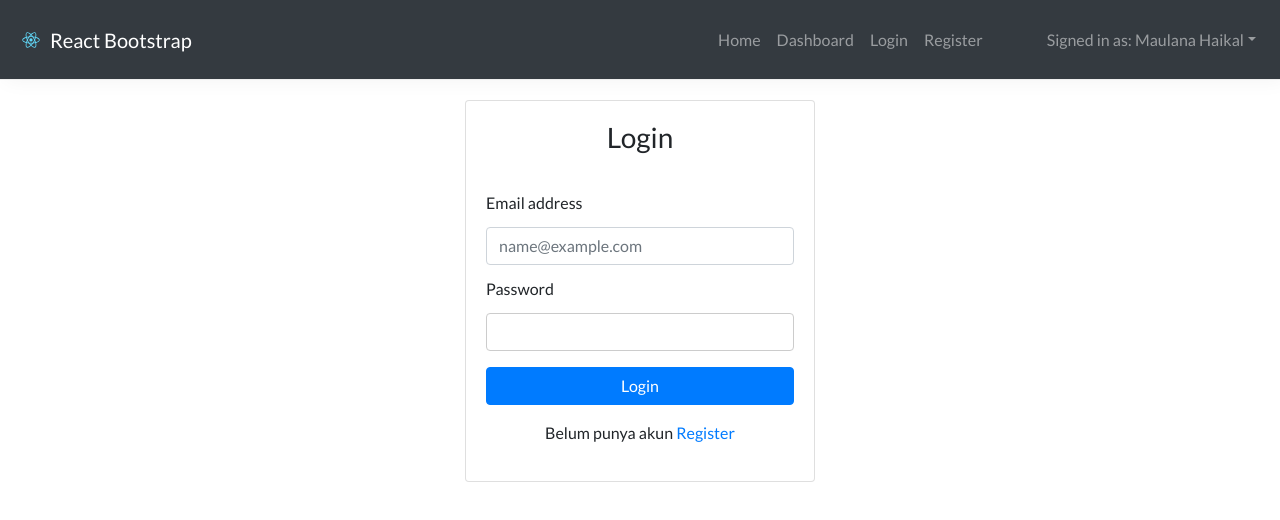
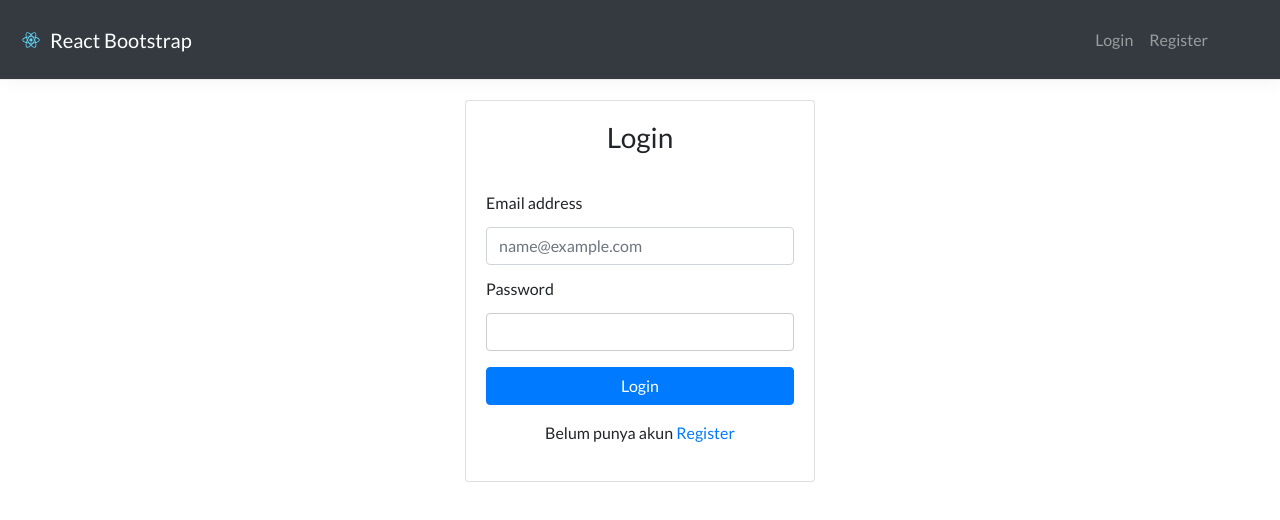
Before and after one commit to HaikalM/FP-Sanbercode-Reactjs-0820, a React (Create React App) app: page /login in a window 1280 px wide. Shown: the top 520 px of the page. Built offline with nearby package versions, Linux system fonts and the light colour scheme.

Commit message:
fix login & register

```diff
--- a/src/components/landing/Navbar.js
+++ b/src/components/landing/Navbar.js
@@ -1,4 +1,4 @@
-import React from 'react'
+import React, {useContext} from 'react'
 import {
 	Navbar, Nav, NavDropdown,
 	Form, FormControl,
@@ -6,8 +6,16 @@ import {
 } from 'react-bootstrap'
 import logo from '../../logo.svg'
 import {Link} from 'react-router-dom'
+import {LoginContext} from '../../context/LoginContext'
 
 const NavbarBootstrap = () => {
+	const {user_data} = useContext(LoginContext)
+	const [userData, setUserData] = user_data
+
+	function handleLogout(){
+
+	}
+
 	return(
 		<Navbar bg="dark" variant='dark' sticky='top'>
 			<Navbar.Brand href="#home">
@@ -23,18 +31,28 @@ const NavbarBootstrap = () => {
 			<Navbar.Toggle aria-controls="basic-navbar-nav" />
 			<Navbar.Collapse id="basic-navbar-nav">
 				<Nav className="ml-auto mr-5">
+					{userData !== null && (
+						<>
 							<Link to='/' className='nav-link'>Home</Link>
 							<Link to='/dashboard' className='nav-link'>Dashboard</Link>
+						</>
+					)}
+					{userData === null && (
+						<>
 							<Link to='/login' className='nav-link'>Login</Link>
 							<Link to='/register' className='nav-link'>Register</Link>
+						</>
+					)}
 				</Nav>
+					{userData !== null && (
 						<Nav>
-					<NavDropdown title="Signed in as: Maulana Haikal" id="basic-nav-dropdown">
+							<NavDropdown title={`Signed in as: ${userData.name}`} id="basic-nav-dropdown">
 								<NavDropdown.Item href="#action/3.1">Profile</NavDropdown.Item>
 								<NavDropdown.Divider />
-						<NavDropdown.Item href="#action/3.4">Logout</NavDropdown.Item>
+								<NavDropdown.Item onCLick={() => handleLogout}>Logout</NavDropdown.Item>
 							</NavDropdown>
 						</Nav>
+					)}
 			</Navbar.Collapse>
 		</Navbar>
 	)
--- a/src/components/landing/RegisterForm.js
+++ b/src/components/landing/RegisterForm.js
@@ -1,6 +1,7 @@
 import React, {useState, useContext} from 'react'
 import {Form, Button} from 'react-bootstrap'
 import {LoginContext} from '../../context/LoginContext'
+import axios from 'axios'
 
 const RegisterForm = () => {
 	const {user_data, input_login} = useContext(LoginContext)
@@ -28,13 +29,23 @@ const RegisterForm = () => {
 	}
 
 	function handleSubmit(e){
-		console.log(userData)
 		e.preventDefault()
-		setUserData([...userData, {
+		axios.post(`https://backendexample.sanbersy.com/api/register`,{
 			name: registerInput.name,
 			email: registerInput.email,
 			password: registerInput.password,
-		}])
+		}).then(
+			(res) => {
+				console.log(res.data)
+				var user = res.data.user
+				var token = res.data.token
+				var currentUser = {name: user.name, email: user.email, token}
+				setUserData(currentUser)
+				localStorage.setItem('user', JSON.stringify(currentUser))
+			}
+		).catch((err)=>{
+			alert(err)
+		})
 		setRegisterInput({
 			name: '',
 			email: '',
--- a/src/context/LoginContext.js
+++ b/src/context/LoginContext.js
@@ -2,22 +2,24 @@ import React, {useState, useEffect, createContext} from 'react'
 export const LoginContext = createContext()
 
 const LoginProvider = (props) => {
+	const currentUser = JSON.parse(localStorage.getItem('user'))
+	const initUser = currentUser ? currentUser : null
 	const [loginInput, setLoginInput] = useState({username: '', password: ''})
-	const [userData, setUserData] = useState([])
+	const [userData, setUserData] = useState(initUser)
 
-	useEffect( () => {
-		if(userData.length === 0){
-			setUserData([
-				{
-					email: 'haikal1@gmail.com',
-					password: 'haikalsatu'
-				}, {
-					email: 'haikal2@gmail.com',
-					password: 'haikaldua'
-				}
-			])
-		}
-	})
+	//useEffect( () => {
+		//if(userData.length === 0){
+			//setUserData([
+				//{
+					//email: 'haikal1@gmail.com',
+					//password: 'haikalsatu'
+				//}, {
+					//email: 'haikal2@gmail.com',
+					//password: 'haikaldua'
+				//}
+			//])
+		//}
+	//})
 
 	return(
 		<LoginContext.Provider value={
--- a/src/pages/Landing.js
+++ b/src/pages/Landing.js
@@ -9,13 +9,14 @@ import BreadCrumb from '../components/landing/Breadcrumb'
 import AlertBootstrap from '../components/Alert'
 import MoviesCard from '../components/MoviesCard'
 import MoviesProvider from '../context/MoviesContext'
+import LoginProvider from '../context/LoginContext'
 
 const Landing = () => {
 	const [showAlert, setShowAlert] = useState(true);
 	const [modalShow, setModalShow] = useState(false);
 
 	return(
-		<>
+		<LoginProvider>
 			<Navbar/>
 			<Container style={{marginTop: '20px'}}>
 				{showAlert &&
@@ -29,7 +30,7 @@ const Landing = () => {
 					<MoviesCard/>
 				</MoviesProvider>
 			</Container>
-		</>
+		</LoginProvider>
 	)
 }
 
```
Lines whose indentation alone changed are shown as unchanged.
